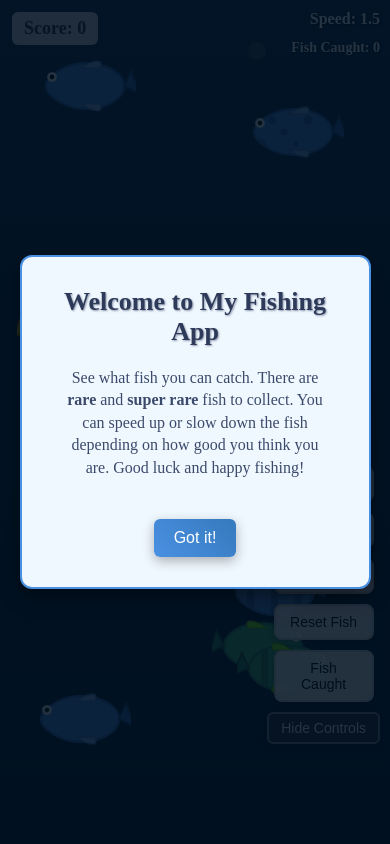
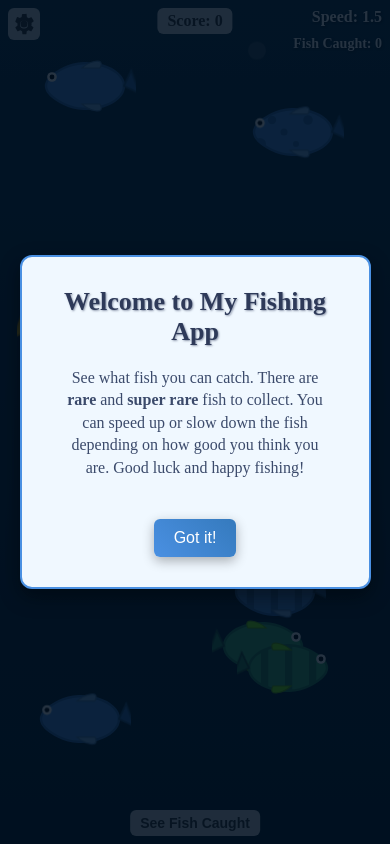
Before and after one commit to BenChalke/chalke-fishing, a React (Create React App) app: page / in a window 390 px wide. Built offline with nearby package versions, Linux system fonts and the light colour scheme; the HTML template or start-up script is replaced by a standard one.

Commit message:
Update settings and clean up UI

```diff
--- a/src/App.css
+++ b/src/App.css
@@ -26,19 +26,154 @@ body {
   touch-action: manipulation;
 }
 
-/* ---------- Score in top-left ---------- */
-.score-display {
+/* ---------- Settings Cog & Controls (top‐left) ---------- */
+.top-left-ui {
   position: absolute;
   top: 12px;
   left: 12px;
+  display: flex;
+  align-items: center;  /* horizontally align cog and controls */
+  gap: 8px;             /* equal spacing between cog and each button */
+  z-index: 50;
+}
+
+.settings-btn {
+  background: rgba(255, 255, 255, 0.8);
+  border: none;
+  border-radius: 6px;
+  padding: 4px;
+  cursor: pointer;
+  display: flex;
+  align-items: center;
+  justify-content: center;
+  transition: background 0.2s ease;
+}
+
+.settings-btn:hover {
+  background: rgba(255, 255, 255, 1);
+}
+
+.settings-btn:active {
+  transform: scale(0.95);
+}
+
+.settings-btn svg {
+  display: block;
+  width: 24px;
+  height: 24px;
+  color: #333;
+}
+
+.control-button {
+  padding: 8px 14px;
+  font-size: 16px;
+  background-color: rgba(255, 255, 255, 0.9);
+  border: 2px solid #ccc;
+  border-radius: 8px;
+  box-shadow: 0 2px 6px rgba(0, 0, 0, 0.3);
+
+  -webkit-user-select: none;
+  -moz-user-select: none;
+  -ms-user-select: none;
+  user-select: none;
+
+  touch-action: manipulation;
+  -webkit-tap-highlight-color: transparent;
+
+  cursor: pointer;
+  transition: background-color 0.2s ease, transform 0.1s ease;
+}
+
+.control-button:hover {
+  background-color: rgba(255, 255, 255, 1);
+  transform: translateY(-2px);
+}
+
+.control-button:active {
+  transform: translateY(0) scale(0.96);
+}
+
+.control-button:focus {
+  outline: none;
+}
+
+/* ---------- Score centered (top) ---------- */
+.top-center-ui {
+  position: absolute;
+  top: 12px;
+  left: 50%;
+  transform: translateX(-50%);
+  display: flex;
+  flex-direction: column;
+  align-items: center;
+  z-index: 50;
+}
+
+.top-center-ui .score-display {
   background: rgba(255, 255, 255, 0.8);
   padding: 6px 12px;
   border-radius: 6px;
   font-size: 18px;
   font-weight: bold;
   color: #333;
-  z-index: 50;           /* above fish but below popups */
-  pointer-events: none;  /* don’t block clicks */
+  pointer-events: none;
+}
+
+/* ---------- Speed & Fish-Caught Labels (top-right) ---------- */
+.speed-label {
+  position: absolute;
+  top: 12px;
+  right: 12px;
+  color: #ffffff;
+  font-size: 18px;
+  font-weight: bold;
+  text-shadow: 1px 1px 2px rgba(0, 0, 0, 0.6);
+  z-index: 50;
+}
+
+.fish-count-label {
+  position: absolute;
+  top: 40px;
+  right: 12px;
+  color: #ffffff;
+  font-size: 16px;
+  font-weight: bold;
+  text-shadow: 1px 1px 2px rgba(0, 0, 0, 0.6);
+  z-index: 50;
+}
+
+/* ---------- Fish Caught Button (bottom-center) ---------- */
+.bottom-center-ui {
+  position: absolute;
+  bottom: calc(12px + env(safe-area-inset-bottom));
+  left: 50%;
+  transform: translateX(-50%);
+  z-index: 50;
+}
+
+.caught-btn {
+  background: rgba(255, 255, 255, 0.8);
+  border: none;
+  border-radius: 6px;
+  padding: 6px 12px;
+  font-size: 16px;
+  font-weight: bold;
+  color: #333;
+  cursor: pointer;
+  transition: background 0.2s ease, transform 0.1s ease;
+}
+
+.caught-btn:hover {
+  background: rgba(255, 255, 255, 1);
+  transform: translateY(-2px);
+}
+
+.caught-btn:active {
+  transform: translateY(0) scale(0.96);
+}
+
+.caught-btn:focus {
+  outline: none;
 }
 
 /* ---------- Floating “+X” notifications ---------- */
@@ -56,7 +191,7 @@ body {
 .score-notif {
   position: absolute;
   transform: translate(-50%, -50%);
-  font-size: 32px;       /* doubled size for desktop */
+  font-size: 32px;       /* desktop size */
   font-weight: bold;
   color: #00aa00;
   text-shadow: 1px 1px 2px rgba(0, 0, 0, 0.5);
@@ -65,9 +200,48 @@ body {
   z-index: 60;
 }
 
-/* Responsive: smaller notifications on mobile */
+/* Responsive adjustments (max-width: 600px) */
 @media (max-width: 600px) {
-  .score-notif {
-    font-size: 20px;
+  .top-left-ui {
+    top: 8px;
+    left: 8px;
+  }
+  .controls-container {
+    gap: 6px;
+    margin-top: 6px;
+  }
+  .control-button {
+    padding: 6px 12px;
+    font-size: 14px;
+    transition: none;
+  }
+  .control-button:hover,
+  .control-button:active {
+    background-color: rgba(255, 255, 255, 0.9);
+    transform: none;
+  }
+  .speed-label {
+    top: 8px;
+    right: 8px;
+    font-size: 16px;
+  }
+  .fish-count-label {
+    top: 36px;
+    right: 8px;
+    font-size: 14px;
+  }
+  .top-center-ui {
+    top: 8px;
+  }
+  .top-center-ui .score-display {
+    font-size: 16px;
+    padding: 4px 10px;
+  }
+  .caught-btn {
+    font-size: 14px;
+    padding: 5px 10px;
+  }
+  .bottom-center-ui {
+    bottom: calc(8px + env(safe-area-inset-bottom));
   }
 }
--- a/src/App.js
+++ b/src/App.js
@@ -10,7 +10,6 @@ import Controls       from './components/Controls';
 import WelcomePopup   from './components/WelcomePopup';
 import StatsPopup     from './components/StatsPopup';
 
-// Import constants
 import {
   COLOURS,
   PATTERNS,
@@ -21,17 +20,11 @@ import {
 const FISH_COUNT       = 10;
 const FISH_SIZE        = 120;
 const REPULSE_DISTANCE = 100;
-const ENTRY_MULT       = 3;    // Entry‐phase speed multiplier
+const ENTRY_MULT       = 3;
 
-// Speed bounds
 const MIN_SPEED = 0.5;
 const MAX_SPEED = 20.0;
 
-/**
- * Generate a random on‐screen fish:
- *  • justSpawned: false
- *  • speedMult: 1
- */
 function createRandomFish(id) {
   const w = window.innerWidth;
   const h = window.innerHeight;
@@ -86,38 +79,26 @@ function createRandomFish(id) {
   };
 }
 
-/**
- * Generate an off‐screen fish that swims in quickly:
- *  • justSpawned: true
- *  • speedMult: ENTRY_MULT
- */
 function createOffscreenFish(id) {
   const w = window.innerWidth;
   const h = window.innerHeight;
   const fishHeight = FISH_SIZE * 0.5;
-
-  // Randomly pick one edge: 0 = left, 1 = right, 2 = top, 3 = bottom
   const edge = Math.floor(Math.random() * 4);
 
   let x, y, angle;
   if (edge === 0) {
-    // Left edge: start fully to the left
     x = -FISH_SIZE;
     y = Math.random() * (h - fishHeight);
-    // Angle toward the right: between –45° and +45°
     angle = (Math.random() * (Math.PI / 2)) - (Math.PI / 4);
   } else if (edge === 1) {
-    // Right edge: start fully to the right
     x = w;
     y = Math.random() * (h - fishHeight);
     angle = Math.PI + (Math.random() * (Math.PI / 2)) - (Math.PI / 4);
   } else if (edge === 2) {
-    // Top edge: start fully above
     x = Math.random() * (w - FISH_SIZE);
     y = -fishHeight;
     angle = (Math.PI / 4) + (Math.random() * (Math.PI / 2));
   } else {
-    // Bottom edge: start fully below
     x = Math.random() * (w - FISH_SIZE);
     y = h;
     angle = - (Math.PI / 4) - (Math.random() * (Math.PI / 2));
@@ -170,9 +151,6 @@ function createOffscreenFish(id) {
   };
 }
 
-/**
- * Generate the initial set of fish, all on‐screen.
- */
 function createInitialFish() {
   const arr = [];
   for (let i = 0; i < FISH_COUNT; i++) {
@@ -207,13 +185,12 @@ export default function App() {
   const [showCaughtPopup, setShowCaughtPopup] = useState(false);
   const [isMobile, setIsMobile]               = useState(false);
   const [showWelcome, setShowWelcome]         = useState(false);
-  const [showControls, setShowControls]       = useState(true);
+  const [showControls, setShowControls]       = useState(false);
 
   const cursorRef = useRef({ x: -1000, y: -1000 });
   const nextId    = useRef(FISH_COUNT);
   const nextNotif = useRef(0);
 
-  // On mount: initialize fish, detect touch, check welcome popup
   useEffect(() => {
     setFishArray(createInitialFish());
     setIsMobile('ontouchstart' in window);
@@ -221,7 +198,6 @@ export default function App() {
     if (!seen) setShowWelcome(true);
   }, []);
 
-  // Persist caughtRecords & score to localStorage
   useEffect(() => {
     localStorage.setItem('caughtRecords', JSON.stringify(caughtRecords));
   }, [caughtRecords]);
@@ -230,7 +206,6 @@ export default function App() {
     localStorage.setItem('score', String(score));
   }, [score]);
 
-  // Fish‐movement loop (ticks every 30ms)
   useEffect(() => {
     const interval = setInterval(() => {
       setFishArray((prevFish) => {
@@ -252,51 +227,38 @@ export default function App() {
             speedMult,
           } = fish;
 
-          // Effective speed = global speed × fish.speedMult (ENTRY_MULT for entry fish)
           const effSpeed = speed * speedMult;
 
-          // If fish is still in “entry” mode:
           if (justSpawned) {
-            // 1) Calculate fish center
             const fishCX = x + FISH_SIZE / 2;
             const fishCY = y + fishHeight / 2;
-
-            // 2) Compute angle that points directly to screen center
             const angleToCenter = Math.atan2(centerY - fishCY, centerX - fishCX);
-
-            // Move along that vector at entry speed
             const dx = Math.cos(angleToCenter) * effSpeed;
             const dy = Math.sin(angleToCenter) * effSpeed;
             const newX = x + dx;
             const newY = y + dy;
-
-            // 3) Check if fully inside bounds now
             const fullyInside =
               newX >= 0 &&
               newX + FISH_SIZE <= w &&
               newY >= 0 &&
               newY + fishHeight <= h;
-
-            // If now fully inside, end entry phase
             if (fullyInside) {
               return {
                 id,
                 x: newX,
                 y: newY,
-                angle: angleToCenter,      // keep whichever angle is current
+                angle: angleToCenter,
                 colour,
                 pattern,
                 justSpawned: false,
-                speedMult: 1,              // revert to normal speed
+                speedMult: 1,
               };
             }
-
-            // Otherwise remain in entry phase (still justSpawned: true)
             return {
               id,
               x: newX,
               y: newY,
-              angle: angleToCenter,      // always steer to center during entry
+              angle: angleToCenter,
               colour,
               pattern,
               justSpawned: true,
@@ -304,9 +266,6 @@ export default function App() {
             };
           }
 
-          // ——— Normal behavior (once justSpawned is false) ———
-
-          // 1) Compute repulsion if on desktop
           let dx = Math.cos(angle) * effSpeed;
           let dy = Math.sin(angle) * effSpeed;
 
@@ -329,16 +288,12 @@ export default function App() {
           let newY = y + dy;
           let newAngle = angle;
 
-          // 2) Bounce‐outside correction:
-          // If fish ends up fully off any edge, flip 180° immediately
-          // so it can’t remain stuck outside.
           if (
-            newX + FISH_SIZE < 0 ||    // fully left
-            newX > w ||                // fully right
-            newY + fishHeight < 0 ||   // fully above
-            newY > h                    // fully below
+            newX + FISH_SIZE < 0 ||
+            newX > w ||
+            newY + fishHeight < 0 ||
+            newY > h
           ) {
-            // Flip direction 180° and recalc single step
             newAngle = angle + Math.PI;
             const bx = Math.cos(newAngle) * speed;
             const by = Math.sin(newAngle) * speed;
@@ -346,14 +301,11 @@ export default function App() {
             newY = y + by;
           }
 
-          // 3) Bounce against walls (only if inside or partially inside):
-          // Bounce horizontally
           if (newX <= 0 || newX + FISH_SIZE >= w) {
             newAngle = Math.PI - newAngle;
             const bounceDX = Math.cos(newAngle) * speed;
             newX = x + bounceDX;
           }
-          // Bounce vertically
           if (newY <= 0 || newY + fishHeight >= h) {
             newAngle = -newAngle;
             const bounceDY = Math.sin(newAngle) * speed;
@@ -377,7 +329,6 @@ export default function App() {
     return () => clearInterval(interval);
   }, [speed, isMobile]);
 
-  // Track cursor on desktop
   useEffect(() => {
     const handleMouseMove = (e) => {
       const pos = { x: e.clientX, y: e.clientY };
@@ -388,7 +339,6 @@ export default function App() {
     return () => window.removeEventListener('mousemove', handleMouseMove);
   }, []);
 
-  // On pointer down (desktop or touch), jerk the hook
   const handlePointerDown = (e) => {
     const clientX = e.clientX ?? e.touches?.[0]?.clientX;
     const clientY = e.clientY ?? e.touches?.[0]?.clientY;
@@ -400,21 +350,13 @@ export default function App() {
     setTimeout(() => setIsJerking(false), 300);
   };
 
-  /**
-   * On fish click:
-   * 1) Award points based on rarity
-   * 2) Remove that fish & spawn an off‐screen replacement (justSpawned: true, speedMult: ENTRY_MULT)
-   * 3) Add to caughtRecords & trigger catch‐animation
-   * 4) Show floating “+points” notification
-   */
   const handleFishClick = (fishId, e) => {
     e.stopPropagation();
     const fishObj = fishArray.find((f) => f.id === fishId);
     if (!fishObj) return;
     const { colour, pattern } = fishObj;
 
-    // 1) Compute points
-    let points = 10; // common base
+    let points = 10;
     if (SUPER_COLOURS.includes(colour)) {
       points = 200;
     } else if (RARE_COLOURS.includes(colour)) {
@@ -422,7 +364,6 @@ export default function App() {
     }
     setScore((prev) => prev + points);
 
-    // 2) Remove fish & spawn off‐screen replacement
     setFishArray((prev) => {
       const filtered = prev.filter((f) => f.id !== fishId);
       const newFish  = createOffscreenFish(nextId.current);
@@ -430,7 +371,6 @@ export default function App() {
       return [...filtered, newFish];
     });
 
-    // 3) Add to caughtRecords & trigger catch‐animation
     const caughtType = `${colour} ${pattern}`;
     setCaughtRecords((prev) => [...prev, caughtType]);
 
@@ -440,27 +380,23 @@ export default function App() {
       { id: fishId, startX: curX, startY: curY, colour, pattern },
     ]);
 
-    // 4) Create floating “+points” notification
     const notifId = nextNotif.current++;
     setScoreNotifs((prev) => [
       ...prev,
       { id: notifId, x: curX, y: curY, points },
     ]);
 
-    // Remove notification after 1 second
     setTimeout(() => {
       setScoreNotifs((prev) => prev.filter((n) => n.id !== notifId));
     }, 1000);
   };
 
-  // Remove a finished catch‐animation
   const handleCatchAnimationEnd = (animId) => {
     setCatchAnimations((prev) => prev.filter((a) => a.id !== animId));
   };
 
   const isCatching = catchAnimations.length > 0;
 
-  // Reset fish (preserve score & stats)
   const handleReset = () => {
     setCatchAnimations([]);
     setFishArray(createInitialFish());
@@ -468,7 +404,6 @@ export default function App() {
     setSpeed(1.5);
   };
 
-  // Adjust speed
   const handleSpeedDown = () => {
     setSpeed((s) => Math.max(MIN_SPEED, parseFloat((s - 0.5).toFixed(2))));
   };
@@ -476,18 +411,15 @@ export default function App() {
     setSpeed((s) => Math.min(MAX_SPEED, parseFloat((s + 0.5).toFixed(2))));
   };
 
-  // Toggle stats popup
   const toggleCaughtPopup = () => {
     setShowCaughtPopup((prev) => !prev);
   };
 
-  // Close welcome popup
   const closeWelcome = () => {
     localStorage.setItem('seenWelcome', 'true');
     setShowWelcome(false);
   };
 
-  // Build tally for StatsPopup
   const tally = caughtRecords.reduce((acc, typeStr) => {
     acc[typeStr] = (acc[typeStr] || 0) + 1;
     return acc;
@@ -503,7 +435,6 @@ export default function App() {
 
       <Bubbles />
 
-      {/* Floating score notifications */}
       {scoreNotifs.map((notif) => (
         <span
           key={notif.id}
@@ -517,15 +448,13 @@ export default function App() {
         </span>
       ))}
 
-      {/* Display current score in the top-left */}
-      <div className="score-display">
-        Score: {score}
-      </div>
+      {/* ───── Speed & Fish‐Caught (top-right, permanent) ───── */}
+      <div className="speed-label">Speed: {speed.toFixed(1)}</div>
+      <div className="fish-count-label">Fish Caught: {caughtRecords.length}</div>
+      {/* ─────────────────────────────────────────────────────── */}
 
-      {/* Live fish */}
       {fishArray.map((fish) => {
         const isSuper = SUPER_COLOURS.includes(fish.colour);
-        // Pass fish.speedMult × speed to Fish so tail animation matches
         return (
           <Fish
             key={fish.id}
@@ -543,12 +472,10 @@ export default function App() {
         );
       })}
 
-      {/* Hook as cursor on desktop */}
       {!isCatching && !isMobile && !showWelcome && (
         <Hook x={cursorPos.x} y={cursorPos.y} jerking={isJerking} />
       )}
 
-      {/* Caught‐fish animations */}
       {catchAnimations.map((anim) => (
         <CatchAnimation
           key={anim.id}
@@ -559,7 +486,7 @@ export default function App() {
         >
           <Hook x={anim.startX} y={anim.startY} jerking={false} />
           <Fish
-            id={anim.id + 100000}   // distinct ID for the caught/flying‐out fish
+            id={anim.id + 100000}
             x={0}
             y={0}
             size={FISH_SIZE}
@@ -573,20 +500,53 @@ export default function App() {
         </CatchAnimation>
       ))}
 
-      {/* Controls */}
+      {/* ───── Settings Cog & Controls (top-left) ───── */}
+      <div className="top-left-ui">
+        <button
+          className="settings-btn"
+          onClick={() => setShowControls((prev) => !prev)}
+          aria-label={showControls ? 'Hide controls' : 'Show controls'}
+        >
+          <svg
+            xmlns="http://www.w3.org/2000/svg"
+            viewBox="0 0 24 24"
+            width="24"
+            height="24"
+            fill="currentColor"
+          >
+            <path d="M12 8.5a3.5 3.5 0 1 0 0 7 3.5 3.5 0 0 0 0-7Zm7.65 3.5a5.98 5.98 0 0 0-.18-1l2.03-1.57a.5.5 0 0 0 .11-.63l-1.92-3.32a.5.5 0 0 0-.61-.23l-2.39.96a6.05 6.05 0 0 0-1.73-1l-.36-2.54A.5.5 0 0 0 13.5 2h-3a.5.5 0 0 0-.5.44l-.36 2.54a6.05 6.05 0 0 0-1.73 1l-2.39-.96a.5.5 0 0 0-.61.23L3.4 9.37a.5.5 0 0 0 .11.63l2.03 1.57c-.04.33-.07.66-.07 1s.03.67.07 1l-2.03 1.57a.5.5 0 0 0-.11.63l1.92 3.32a.5.5 0 0 0 .61.23l2.39-.96c.53.42 1.12.75 1.73 1l.36 2.54a.5.5 0 0 0 .5.44h3a.5.5 0 0 0 .5-.44l.36-2.54c.61-.25 1.2-.58 1.73-1l2.39.96a.5.5 0 0 0 .61-.23l1.92-3.32a.5.5 0 0 0-.11-.63l-2.03-1.57c.15-.33.26-.67.33-1Zm-7.65 4.5a4 4 0 1 1 0-8 4 4 0 0 1 0 8Z" />
+          </svg>
+        </button>
+
+        {showControls && (
           <Controls
-        speed={speed}
-        fishCount={caughtRecords.length}
             onSpeedDown={handleSpeedDown}
             onSpeedUp={handleSpeedUp}
+            onAddFish={() => { /* existing add-fish logic */ }}
             onReset={handleReset}
-        onToggleStats={toggleCaughtPopup}
-        showControls={showControls}
-        onToggleVisibility={() => setShowControls((prev) => !prev)}
             isMobile={isMobile}
           />
+        )}
+      </div>
+      {/* ──────────────────────────────────────────────── */}
 
-      {/* Stats popup */}
+      {/* ───── Score centered (top) ───── */}
+      <div className="top-center-ui">
+        <div className="score-display">Score: {score}</div>
+      </div>
+      {/* ──────────────────────────────────────── */}
+
+      {/* ───── Fish Caught Button (bottom-center) ───── */}
+      <div className="bottom-center-ui">
+        <button
+          className="caught-btn"
+          onClick={toggleCaughtPopup}
+        >
+          See Fish Caught
+        </button>
+      </div>
+      {/* ──────────────────────────────────────────────── */}
+
       {showCaughtPopup && (
         <StatsPopup
           caughtRecords={caughtRecords}
--- a/src/components/Controls.css
+++ b/src/components/Controls.css
@@ -1,89 +1,19 @@
 /* src/components/Controls.css */
 
-/* ----------------------------------------
-   SPEED + FISH‐CAUGHT LABELS (always top‐right)
-   ---------------------------------------- */
-.speed-label {
+/* Container sits under the settings cog at top-left */
+.controls-container {
   position: absolute;
-  top: 10px;
-  right: 10px;
-  color: #ffffff;
-  font-size: 18px;
-  font-weight: bold;
-  text-shadow: 1px 1px 2px rgba(0, 0, 0, 0.6);
+  top: 40px;
+  left: 0;
+  display: flex;
+  flex-direction: column;
+  gap: 8px;
   z-index: 50;
 }
 
-.fish-count-label {
-  position: absolute;
-  top: 40px;
-  right: 10px;
-  color: #ffffff;
-  font-size: 16px;
-  font-weight: bold;
-  text-shadow: 1px 1px 2px rgba(0, 0, 0, 0.6);
-  z-index: 50;
-}
-
-/* ----------------------------------------
-   TINY TOGGLE BUTTON (“Show Controls” / “Hide Controls”)
-   ---------------------------------------- */
-.toggle-button {
-  padding: 6px 12px;
-  font-size: 14px;
-  background-color: rgba(50, 50, 50, 0.8);
-  border: 2px solid #888;
-  border-radius: 6px;
-  color: white;
-  box-shadow: 0 2px 6px rgba(0, 0, 0, 0.4);
-
-  -webkit-user-select: none;
-  -moz-user-select: none;
-  -ms-user-select: none;
-  user-select: none;
-
-  touch-action: manipulation;
-  -webkit-tap-highlight-color: transparent;
-
-  cursor: pointer;
-  transition: background-color 0.2s ease, transform 0.1s ease;
-}
-
-.toggle-button:hover {
-  background-color: rgba(70, 70, 70, 0.9);
-}
-
-.toggle-button:active {
-  transform: translateY(0) scale(0.96);
-}
-
-/* Position of “Show Controls” when buttons are hidden (desktop) */
-.show-button {
-  position: absolute;
-  bottom: 20px;
-  right: 20px;
-  z-index: 50;
-}
-
-/* The “Hide Controls” button is placed inside .button-container */
-
-/* ----------------------------------------
-   FLEX CONTAINER FOR ALL MAIN BUTTONS (DESKTOP)
-   ---------------------------------------- */
-.button-container {
-  position: absolute;
-  bottom: 20px;
-  right: 20px;
-  display: flex;
-  flex-direction: row;
-  align-items: center;
-  gap: 16px;
-  z-index: 50;
-}
-
-/* MAIN CONTROL BUTTONS (Speed–, Speed+, Add Fish, Reset Fish, Fish Caught) */
+/* All main control buttons */
 .control-button {
-  padding: 10px 16px;
+  padding: 8px 14px;
   font-size: 16px;
   background-color: rgba(255, 255, 255, 0.9);
   border: 2px solid #ccc;
@@ -100,7 +30,10 @@
 
   cursor: pointer;
   transition: background-color 0.2s ease, transform 0.1s ease;
-  z-index: 50;
+
+  /* New: ensure the label never wraps and button is wide enough */
+  white-space: nowrap;
+  min-width: 120px; /* increase as needed */
 }
 
 .control-button:hover {
@@ -112,52 +45,25 @@
   transform: translateY(0) scale(0.96);
 }
 
-/* ----------------------------------------
-   MOBILE ADJUSTMENTS (max-width: 600px)
-   ---------------------------------------- */
+/* Prevent focus outline on mobile tap */
+.control-button:focus {
+  outline: none;
+}
+
+/* Responsive tweaks for small screens */
 @media (max-width: 600px) {
-  /* Labels move slightly down on mobile */
-  .speed-label {
-    top: 10px;
-    right: 10px;
-    font-size: 16px;
+  .controls-container {
+    top: 64px;  /* slightly less to fit smaller header */
+    left: 8px;
+    gap: 6px;
   }
-  .fish-count-label {
-    top: 40px;
-    right: 10px;
+  .control-button {
+    padding: 6px 12px;
     font-size: 14px;
-  }
-
-  /* Switch .button-container to column, push up by 100px */
-  .button-container {
-    flex-direction: column;
-    bottom: 100px;  /* 60px + 40px upward shift to clear URL bar */
-    right: 10px;
-    gap: 10px;      /* smaller vertical gap */
-  }
-
-  /* Disable hover/active animations on mobile and remove transitions */
-  .control-button {
-    font-size: 14px;
-    padding: 8px 12px;
-    width: 100px;         /* fixed width for uniformity */
-    text-align: center;
-    transition: none;
   }
   .control-button:hover,
   .control-button:active {
     background-color: rgba(255, 255, 255, 0.9);
     transform: none;
   }
-
-  /* Remove focus outline when tapped/focused */
-  .control-button:focus {
-    outline: none;
-  }
-
-  /* Position “Show Controls” toggle at least 100px off bottom */
-  .show-button {
-    bottom: 100px;
-    right: 10px;
-  }
 }
--- a/src/components/Controls.js
+++ b/src/components/Controls.js
@@ -3,86 +3,38 @@ import React from 'react';
 import './Controls.css';
 
 export default function Controls({
-  speed,
-  fishCount,
   onSpeedDown,
   onSpeedUp,
   onAddFish,
   onReset,
-  onToggleStats,
-  showControls,
-  onToggleVisibility,
-  isMobile,               // new prop
+  isMobile,
 }) {
   return (
-    <>
-      {/* Speed + fish count labels always visible */}
-      <div className="speed-label">Speed: {speed.toFixed(1)}</div>
-      <div className="fish-count-label">Fish Caught: {fishCount}</div>
-
-      {!showControls ? (
-        /* “Show Controls” button when hidden */
-        <button
-          className="toggle-button show-button"
-          {...(isMobile
-            ? { onTouchStart: onToggleVisibility }
-            : { onClick: onToggleVisibility })}
-        >
-          Show Controls
-        </button>
-      ) : (
-        /* Full set of buttons + “Hide Controls” when visible */
-        <div className="button-container">
+    <div className="controls-container">
       <button
         className="control-button speed-down"
-            {...(isMobile
-              ? { onTouchStart: onSpeedDown }
-              : { onClick: onSpeedDown })}
+        {...(isMobile ? { onTouchStart: onSpeedDown } : { onClick: onSpeedDown })}
       >
-            Speed–
+        Speed –
       </button>
       <button
         className="control-button speed-up"
-            {...(isMobile
-              ? { onTouchStart: onSpeedUp }
-              : { onClick: onSpeedUp })}
+        {...(isMobile ? { onTouchStart: onSpeedUp } : { onClick: onSpeedUp })}
       >
-            Speed+
+        Speed +
       </button>
-          <button
+      {/* <button
         className="control-button add-button"
-            {...(isMobile
-              ? { onTouchStart: onAddFish }
-              : { onClick: onAddFish })}
+        {...(isMobile ? { onTouchStart: onAddFish } : { onClick: onAddFish })}
       >
         Add Fish
-          </button>
+      </button> */}
       <button
         className="control-button reset-button"
-            {...(isMobile
-              ? { onTouchStart: onReset }
-              : { onClick: onReset })}
+        {...(isMobile ? { onTouchStart: onReset } : { onClick: onReset })}
       >
         Reset Fish
       </button>
-          <button
-            className="control-button caught-button"
-            {...(isMobile
-              ? { onTouchStart: onToggleStats }
-              : { onClick: onToggleStats })}
-          >
-            Fish Caught
-          </button>
-          <button
-            className="toggle-button hide-button"
-            {...(isMobile
-              ? { onTouchStart: onToggleVisibility }
-              : { onClick: onToggleVisibility })}
-          >
-            Hide Controls
-          </button>
     </div>
-      )}
-    </>
   );
 }
```
Lines whose indentation alone changed are shown as unchanged.
